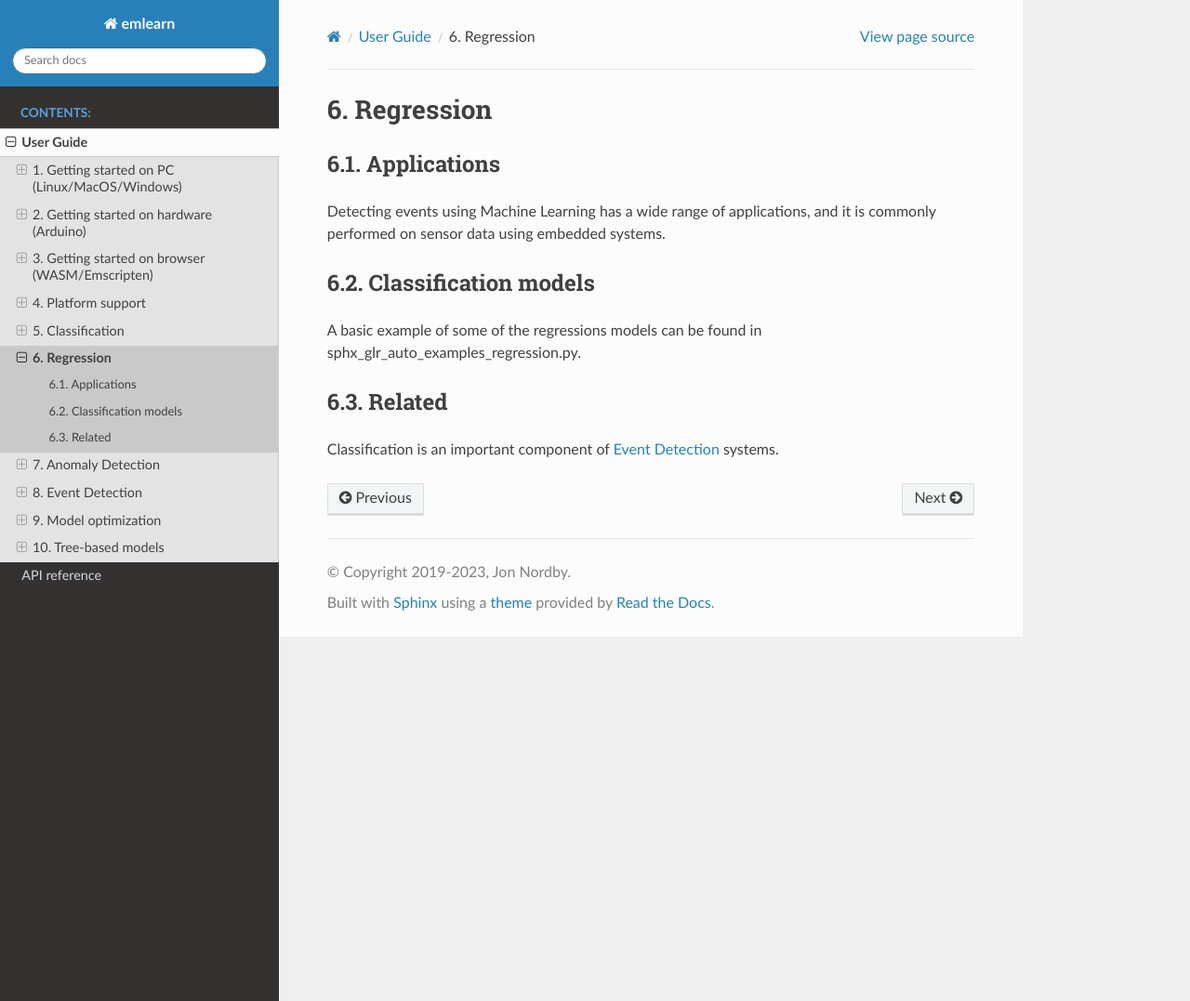
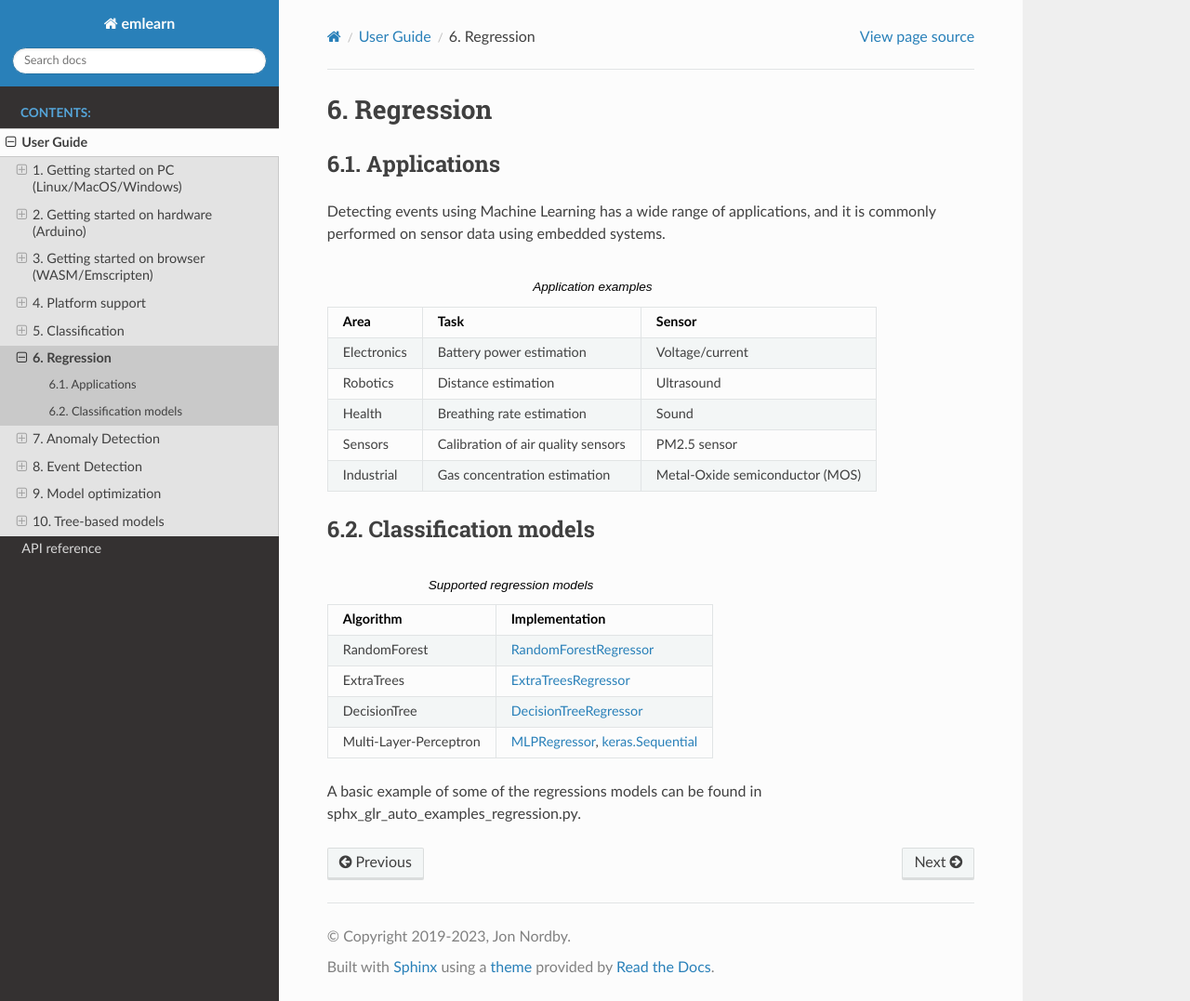
Before and after one commit to emlearn/emlearn, a Sphinx documentation site: the page built from docs/regression.rst, in a window 1280 px wide and 1077 px high. Shown: the whole window at 93% size. Built offline with Sphinx 7.4.7 and the Read the Docs theme 2.0.0, drawn with Linux system fonts in a browser that asks for light colours.

Commit message:
docs: Add list of supported models

```diff
--- a/docs/anomaly_detection.rst
+++ b/docs/anomaly_detection.rst
@@ -43,7 +43,7 @@ Anomaly Detection models
 .. FIXME: add list of models. CSV table?
 
 A basic example of some of the regressions models can be found in
-:ref:`sphx_glr_auto_examples_anomaly_detection.py.`
+:ref:`sphx_glr_auto_examples_anomaly_detection.py`.
 
 
 .. try to connect
--- a/docs/regression.rst
+++ b/docs/regression.rst
@@ -21,15 +21,15 @@ and it is commonly performed on sensor data using embedded systems.
 .. table:: Application examples
     :widths: auto
 
-    ============    =============================                       ============
-      Area          Task                                                Sensor
-    ============    =============================                       ============
+    ============    ==============================================      ============
+    Area            Task                                                Sensor
+    ============    ==============================================      ============
     Electronics     Battery power estimation                            Voltage/current
     Robotics        Distance estimation                                 Ultrasound
-    Health          Breathing rate estimation
-    Sensors         Calibration of air quality sensors
+    Health          Breathing rate estimation                           Sound
+    Sensors         Calibration of air quality sensors                  PM2.5 sensor
     Industrial      Gas concentration estimation                        Metal-Oxide semiconductor (MOS)
-    ============    =============================                       ============
+    ============    ==============================================      ============
 
 
 ..     Traffic         Vehicle speed estimation
@@ -38,12 +38,21 @@ and it is commonly performed on sensor data using embedded systems.
 Classification models
 ===========================
 
-.. FIXME: add list of models. CSV table?
+.. table:: Supported regression models
+   :widths: auto
+
+   ============================     ======
+   Algorithm                        Implementation
+   ============================     ======
+   RandomForest                     `RandomForestRegressor <https://scikit-learn.org/stable/modules/generated/sklearn.ensemble.RandomForestRegressor.html>`_
+   ExtraTrees                       `ExtraTreesRegressor <https://scikit-learn.org/stable/modules/generated/sklearn.ensemble.ExtraTreesRegressor.html>`_
+   DecisionTree                     `DecisionTreeRegressor <https://scikit-learn.org/stable/modules/generated/sklearn.tree.DecisionTreeRegressor.html>`_
+   Multi-Layer-Perceptron           `MLPRegressor <https://scikit-learn.org/stable/modules/generated/sklearn.neural_network.MLPRegressor.html>`_,  `keras.Sequential <https://keras.io/api/models/sequential/>`_
+   ============================     ======
+
 
 A basic example of some of the regressions models can be found in
-:ref:`sphx_glr_auto_examples_regression.py.`
+:ref:`sphx_glr_auto_examples_regression.py`.
 
-Related
-====================
 
-Classification is an important component of :doc:`event_detection` systems.
+.. TODO: try to add links to related pages
```
Also changed, not shown: docs/classification.rst (+22 -11 lines).
